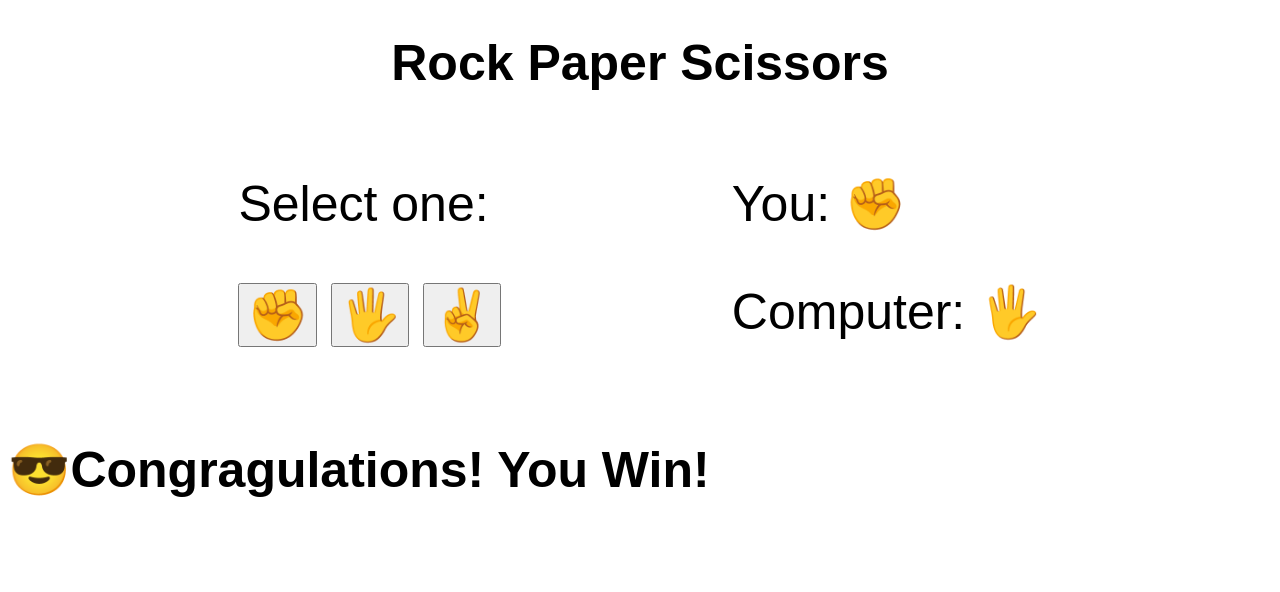
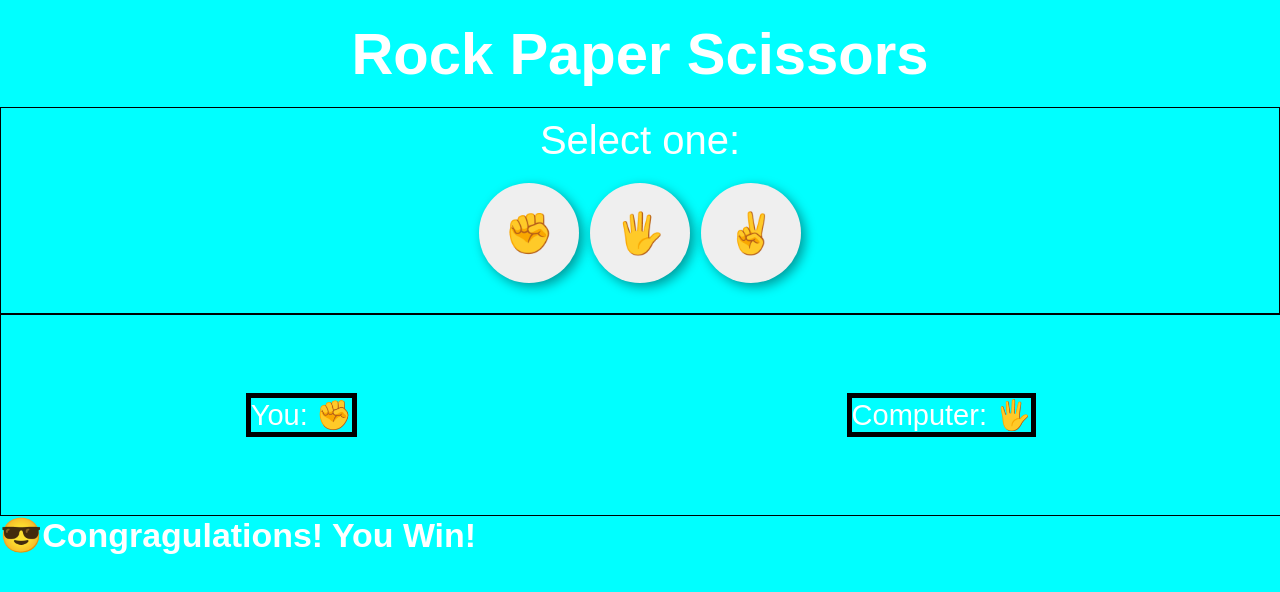
Before and after one commit to Luanhotlinebr/rock-paper-scissors, a plain HTML site: page index.html in a window 1280 px wide. Drawn offline with Linux system fonts and the light colour scheme.

Commit message:
feat:adds base style for the game's layout and buttons

```diff
--- a/style.css
+++ b/style.css
@@ -1,36 +1,57 @@
 * {
+  margin: 0;
+  padding: 0;
+  box-sizing: inherit;
+}
+
+body {
+  background-color: aqua;
   font-family: Arial, Helvetica, sans-serif;
-  box-sizing: border-box;
-  font-size: 50px;
+  font-size: 29px;
+  color: white;
 }
 
 h1 {
   text-align: center;
+  padding: 20px 10px;
 }
 
-main {
+.choices-container {
   display: flex;
-  flex-direction: row;
-  justify-content: space-evenly;
+  width: 100%;
+  height: 200px;
+  justify-content: space-around;
+  align-items: center;
+  border: 1px solid black;
 }
 
-ul {
-  list-style-type: none;
-  padding-left: 0;
+.choice-box {
+  display: flex;
+  flex-flow: space-around;
+  border: 5px solid black;
 }
 
-.container {
+.player-options {
   display: flex;
   flex-direction: column;
+  justify-content: space-around;
+  align-items: center;
+  border: 1px solid black;
+  padding-top: 10px;
+  padding-bottom: 10px;
+  font-size: 40px;
 }
 
-.container1 {
-  display: flex;
-  justify-content: center;
-  text-align: center;
-  flex-direction: column;
-  background-color: blue;
-  border: solid 1px blue;
-  border-radius: 10px;
-  color: #ffffff;
+button.btn-click {
+  font-size: 40px;
+  border: none;
+  box-shadow: 4px 4px 12px rgba(0, 0, 0, 0.4);
 }
+
+.btn-click {
+  width: 100px;
+  height: 100px;
+  border-radius: 100%;
+  margin-top: 20px;
+  margin-bottom: 20px;
+}
```
